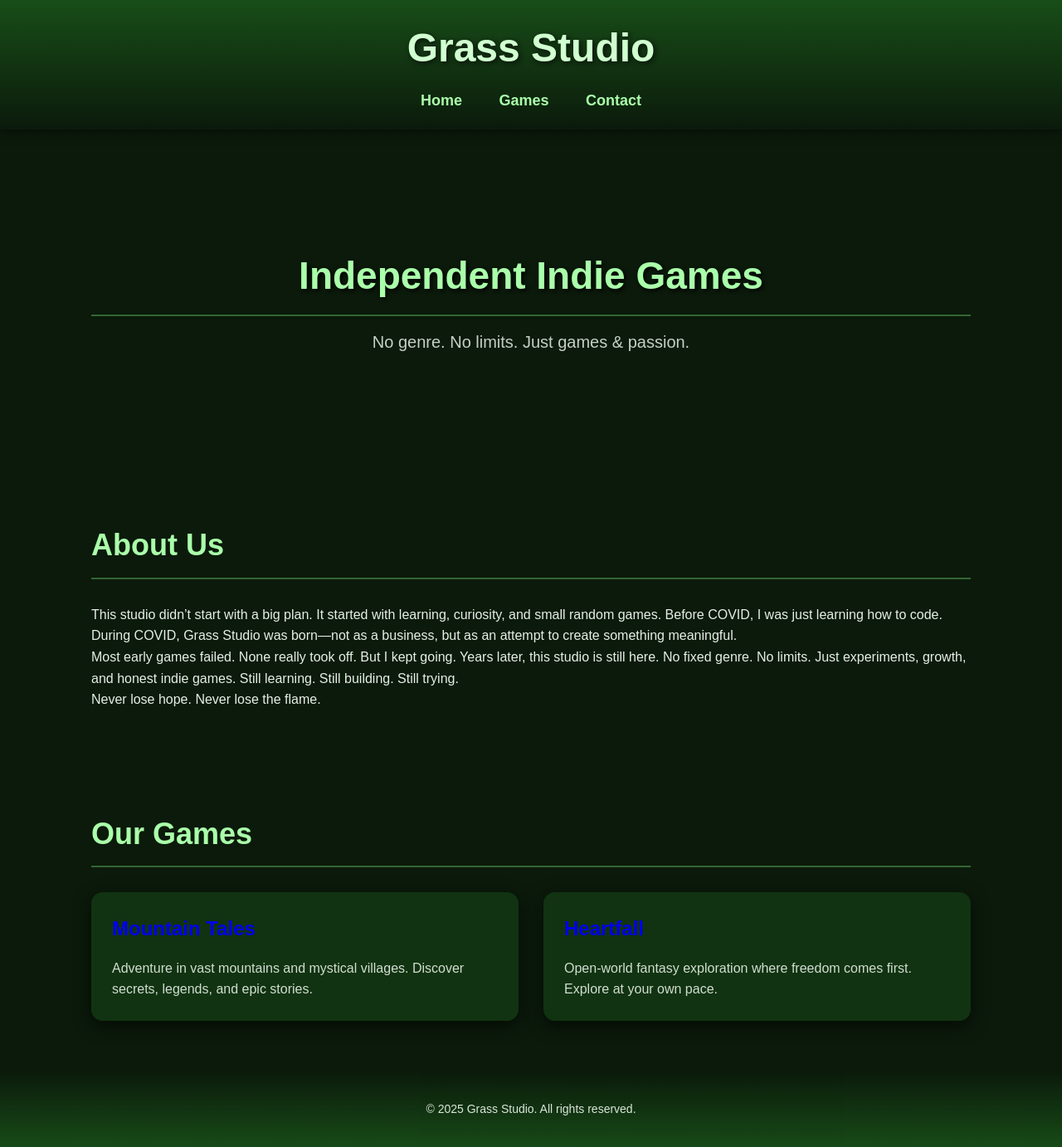
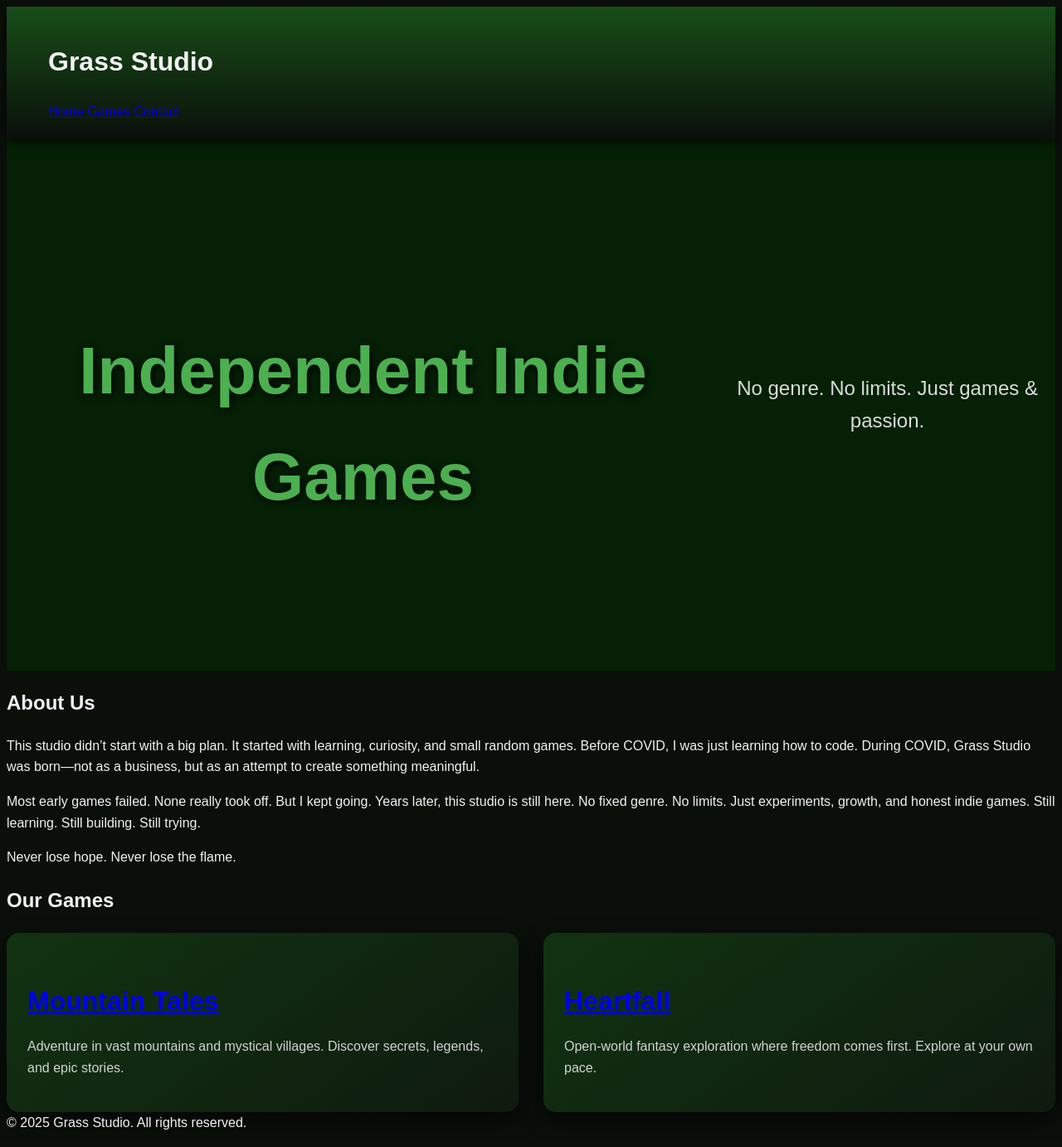
Before and after one commit to Grass-Studio/Grass-Studio, a plain HTML site: page index.html in a window 1280 px wide. Shown: the whole page at 83% size. Drawn offline with Linux system fonts and the light colour scheme.

Commit message:
Update style.css

```diff
--- a/assets/css/style.css
+++ b/assets/css/style.css
@@ -1,47 +1,64 @@
-/* === Base Styles === */
-* { box-sizing:border-box; margin:0; padding:0; }
-body { font-family: 'Arial', sans-serif; line-height:1.6; background:#0b1a0b; color:#e6f0e6; }
-a { text-decoration:none; transition:0.3s; }
-a:hover { color:#00ff00; }
+:root {
+  --bg-dark: #0a0f0a;
+  --text-main: #f1f1f1;
+  --text-secondary: #cfd8dc;
+  --primary-green: #4caf50;
+  --accent-green: #81c784;
+  --shadow-dark: rgba(0,0,0,0.6);
+}
 
-/* === Header / Nav === */
+/* Base */
+body {
+  font-family: 'Poppins', sans-serif;
+  background: var(--bg-dark);
+  color: var(--text-main);
+  line-height:1.6;
+}
+
+/* Header */
 header {
-  position: sticky; top:0; z-index:100;
-  background: linear-gradient(180deg, #184d18, #0b1a0b);
-  padding:20px 50px; text-align:center;
-  box-shadow:0 2px 12px rgba(0,0,0,0.5);
+  position: sticky;
+  top:0;
+  background: linear-gradient(180deg, #184d18, var(--bg-dark));
+  padding:20px 50px;
+  box-shadow:0 4px 12px var(--shadow-dark);
+  z-index:100;
 }
-header h1 { font-size:48px; color:#d0ffd0; text-shadow: 2px 2px 6px #0a100a; margin-bottom:10px; }
-nav a { margin:0 20px; font-weight:bold; color:#aaffaa; font-size:18px; }
-nav a:hover { color:#33ff33; }
 
-/* === Hero Section === */
+/* Hero Section */
 .hero {
+  position: relative;
+  height: 80vh;
   background: url('../images/hero-bg.jpg') center/cover no-repeat;
-  padding:140px 20px; text-align:center;
+  display:flex;
+  align-items:center;
+  justify-content:center;
+  text-align:center;
 }
-.hero h2 { font-size:46px; color:#aaffaa; margin-bottom:15px; text-shadow:2px 2px 5px #000; }
-.hero p { font-size:20px; opacity:0.85; }
+.hero::before {
+  content:"";
+  position:absolute; top:0; left:0; width:100%; height:100%;
+  background: rgba(0,50,0,0.5); /* Overlay اخضر شفاف */
+  z-index:0;
+}
+.hero h2, .hero p {
+  position: relative; z-index:1;
+}
+.hero h2 { font-size:5rem; color: var(--primary-green); margin-bottom:20px; text-shadow:2px 2px 10px black; }
+.hero p { font-size:1.5rem; opacity:0.9; }
 
-/* === Sections === */
-section { padding:60px 20px; max-width:1100px; margin:auto; }
-h2 { font-size:36px; border-bottom:2px solid #336633; padding-bottom:10px; color:#aaffaa; margin-bottom:30px; }
-
-/* === Games Grid === */
+/* Cards */
 .games { display:grid; grid-template-columns:repeat(auto-fit,minmax(300px,1fr)); gap:30px; }
-.game-card { background:#113311; padding:25px; border-radius:14px; box-shadow:0 6px 20px rgba(0,0,0,0.6); transition:0.3s; }
-.game-card:hover { transform: translateY(-8px); box-shadow:0 12px 30px rgba(0,0,0,0.8); }
-.game-card h3 { color:#aaffaa; margin-bottom:15px; font-size:24px; }
-.game-card p { opacity:0.9; }
-
-/* === Game Detail === */
-.game-detail img { width:100%; border-radius:14px; margin-bottom:25px; }
-.back-btn { display:inline-block; margin-top:20px; padding:12px 25px; background:#33cc33; color:#0b1a0b; border-radius:10px; font-weight:bold; transition:0.3s; }
-.back-btn:hover { background:#00ff00; }
-
-/* === Contact Links === */
-.contact-links a { margin-right:25px; font-weight:bold; color:#aaffaa; font-size:18px; }
-.contact-links a:hover { color:#00ff00; }
-
-/* === Footer === */
-footer { text-align:center; padding:35px; background:linear-gradient(180deg, #0b1a0b, #184d18); opacity:0.95; font-size:14px; }
+.game-card {
+  background: linear-gradient(145deg, #113311, #0f1a0f);
+  padding:25px;
+  border-radius:15px;
+  box-shadow:0 10px 25px var(--shadow-dark);
+  transition: transform 0.3s, box-shadow 0.3s;
+}
+.game-card:hover {
+  transform: translateY(-10px) scale(1.02);
+  box-shadow:0 20px 40px var(--shadow-dark);
+}
+.game-card h3 { color: var(--primary-green); font-size:2rem; margin-bottom:15px; }
+.game-card p { opacity:0.85; }
```
